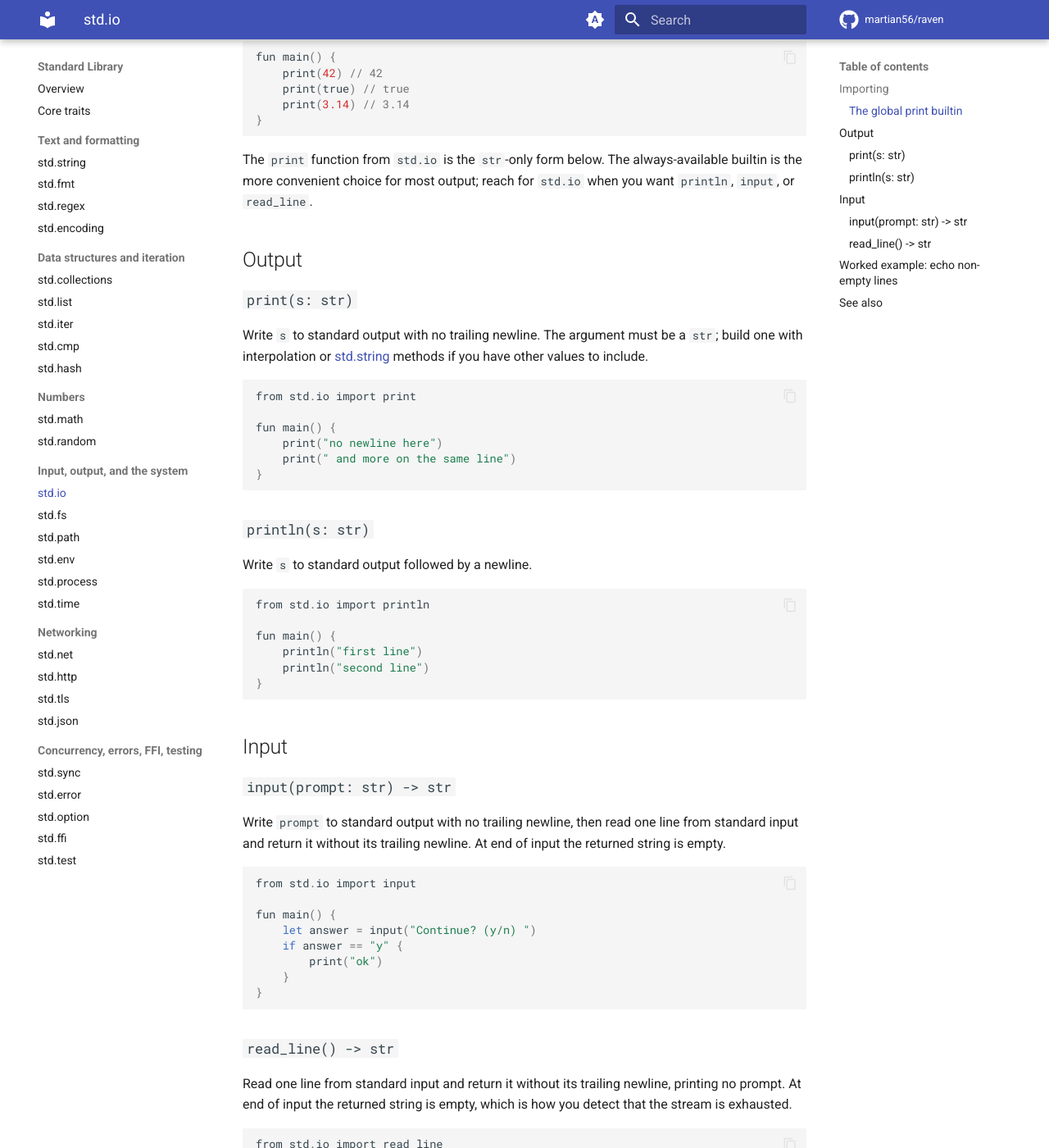
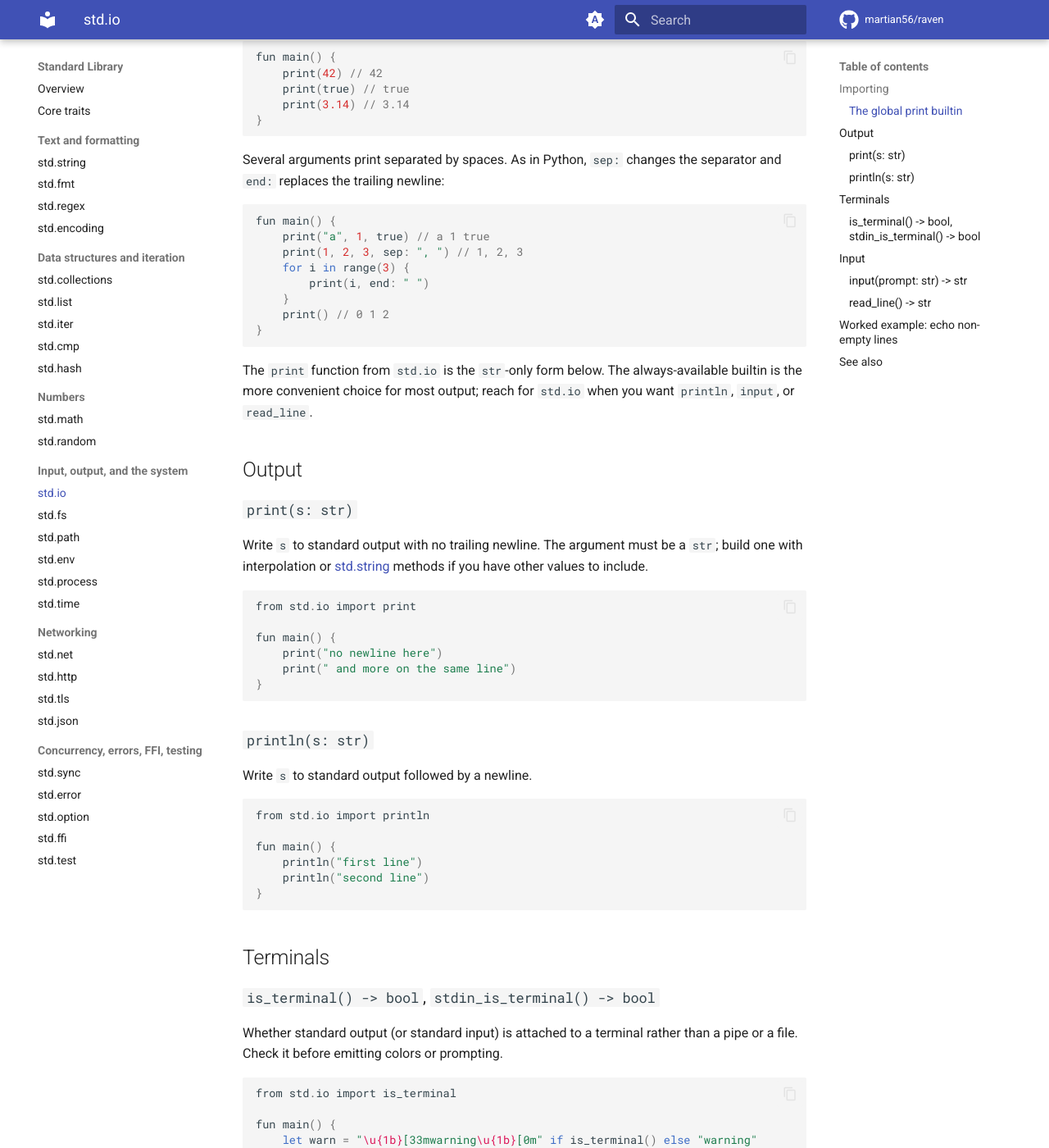
Before and after one commit to martian56/raven, an MkDocs documentation site: the page built from docs/guide/stdlib/io.md, in a window 1280 px wide and 1400 px high, scrolled down 789 px. Shown: the whole window at 82% size. Built offline with MkDocs 1.6.1 and Material for MkDocs 9.7.7, drawn with Linux system fonts in a browser that asks for light colours; comment, search, counter and statistics services are not loaded.

Commit message:
feat: is_terminal, str.chars, Mutex.new and WaitGroup.new, paths in io errors
std.io.is_terminal and stdin_is_terminal (backed by a new raven_io_is_terminal runtime symbol) let programs drop colors and prompts when piped. str.chars returns the characters. Mutex and WaitGroup gain new() constructors like the rest of the library. std.fs and std.net errors now name the path or address. A stale comment in std.json about match-on-self is removed.

````diff
--- a/docs/guide/stdlib/io.md
+++ b/docs/guide/stdlib/io.md
@@ -37,6 +37,20 @@ fun main() {
 }
 ```
 
+Several arguments print separated by spaces. As in Python, `sep:` changes the
+separator and `end:` replaces the trailing newline:
+
+```rust
+fun main() {
+    print("a", 1, true) // a 1 true
+    print(1, 2, 3, sep: ", ") // 1, 2, 3
+    for i in range(3) {
+        print(i, end: " ")
+    }
+    print() // 0 1 2
+}
+```
+
 The `print` function from `std.io` is the `str`-only form below. The
 always-available builtin is the more convenient choice for most output; reach
 for `std.io` when you want `println`, `input`, or `read_line`.
@@ -68,6 +82,22 @@ from std.io import println
 fun main() {
     println("first line")
     println("second line")
+}
+```
+
+## Terminals
+
+### `is_terminal() -> bool`, `stdin_is_terminal() -> bool`
+
+Whether standard output (or standard input) is attached to a terminal rather
+than a pipe or a file. Check it before emitting colors or prompting.
+
+```rust
+from std.io import is_terminal
+
+fun main() {
+    let warn = "\u{1b}[33mwarning\u{1b}[0m" if is_terminal() else "warning"
+    print(warn)
 }
 ```
 
````
Also changed, not shown: CHANGELOG.md (+20 -0 lines), docs/guide/stdlib/fs.md (+3 -3 lines), docs/guide/stdlib/net.md (+1 -1 lines), docs/guide/stdlib/sync.md (+7 -5 lines), 10 other files.
